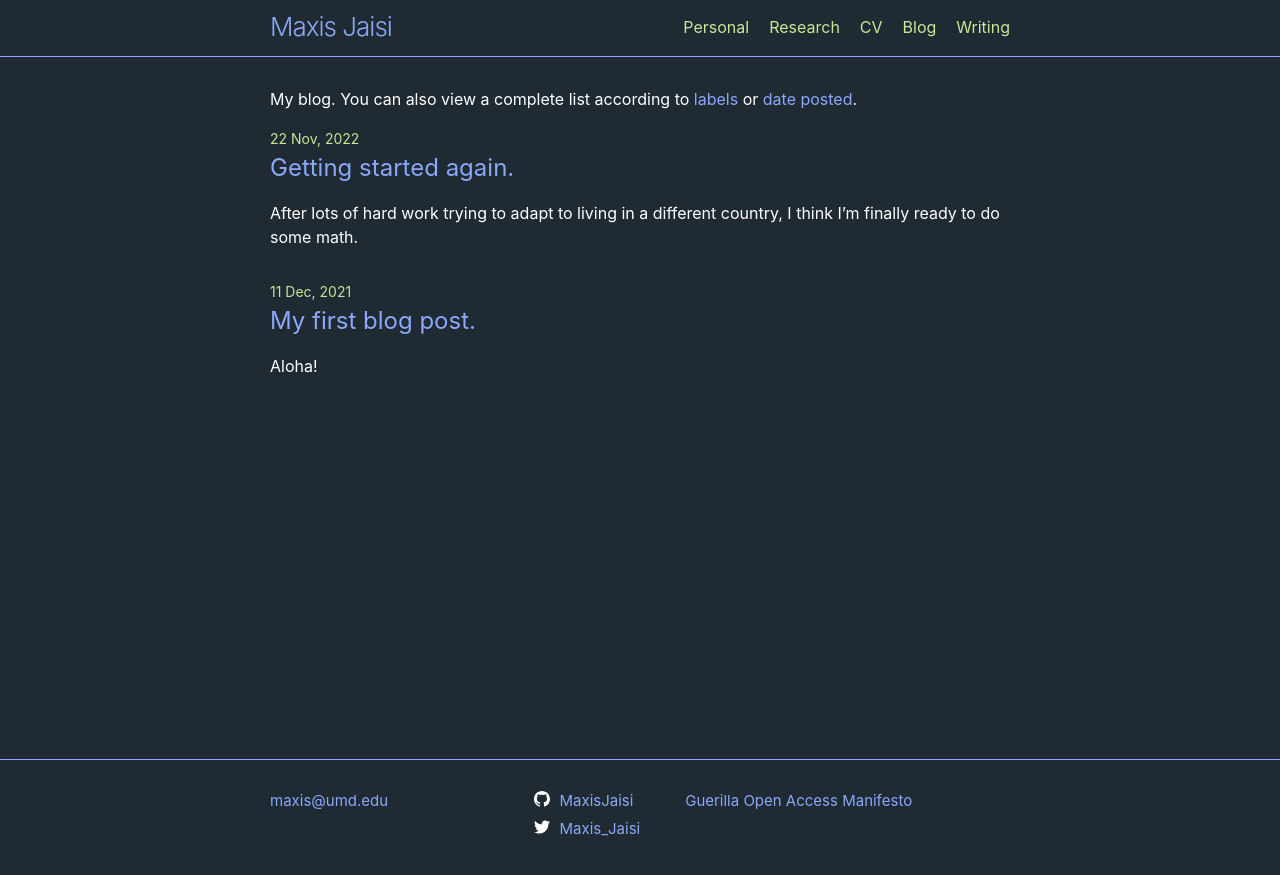
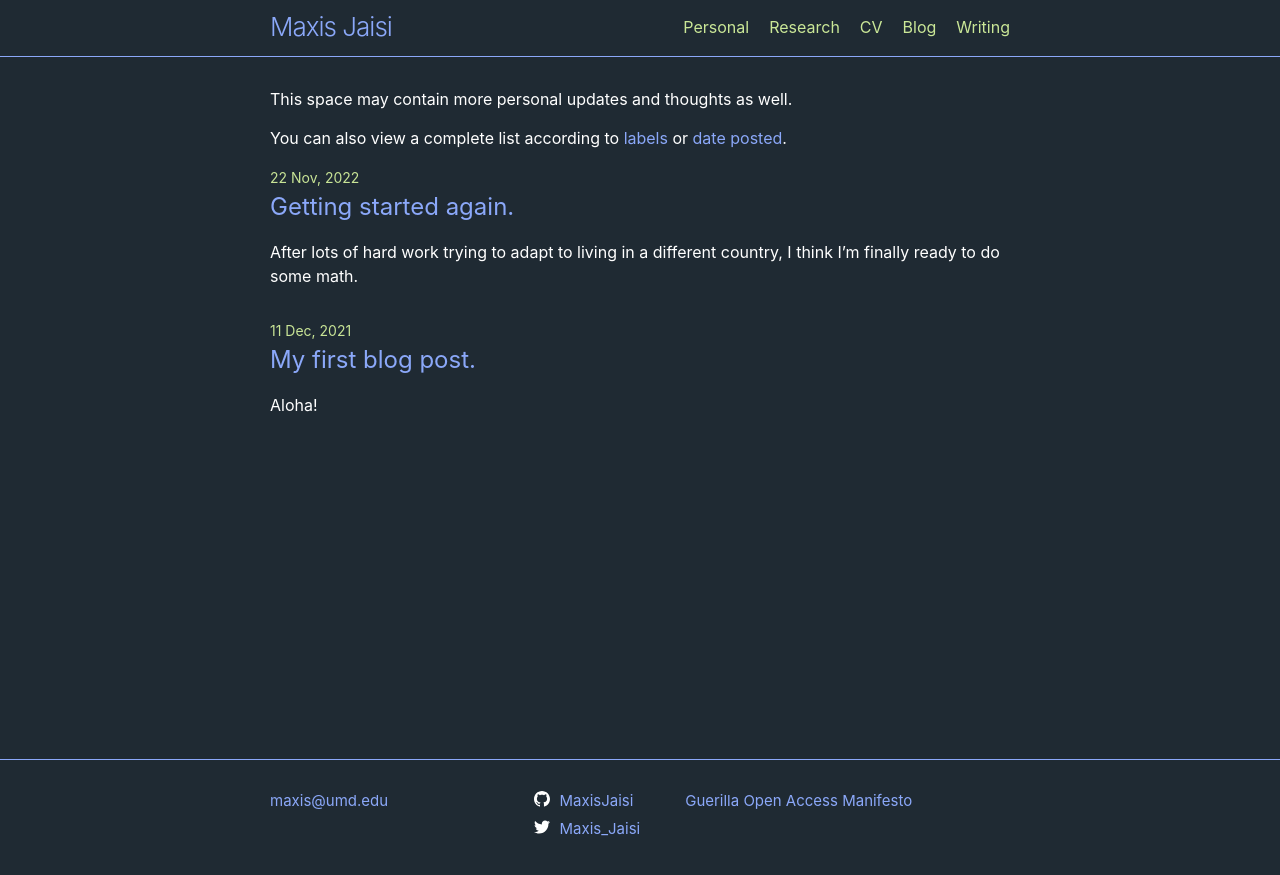
Before and after one commit to MaxisJaisi/maxisjaisi.github.io, a Jekyll site: the page built from blog.md, in a window 1280 px wide. Shown: the top 875 px of the page. Built offline with Jekyll 4.4.1, drawn with Linux system fonts in a browser that asks for light colours.

Commit message:
Major updates

```diff
--- a/blog.md
+++ b/blog.md
@@ -1,7 +1,9 @@
 ---
 layout: blog
 title: Blog
-permalink: /blog/
+permalink: /Blog/
 ---
 
-My blog. You can also view a complete list according to [labels](/blog/categories) or [date posted](/blog/year).
+This space may contain more personal updates and thoughts as well.
+
+You can also view a complete list according to [labels](/blog/categories) or [date posted](/blog/year).
```
